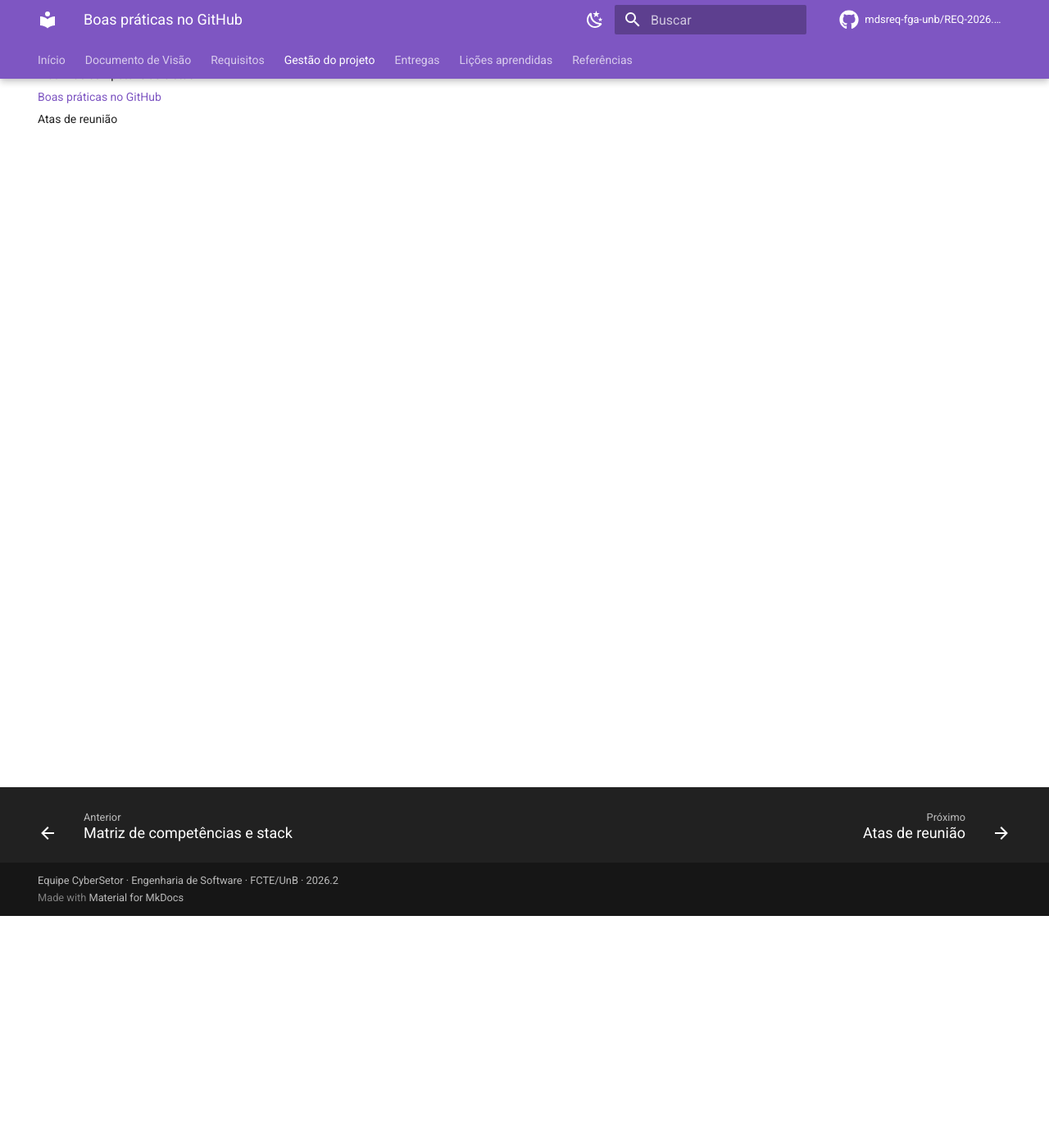
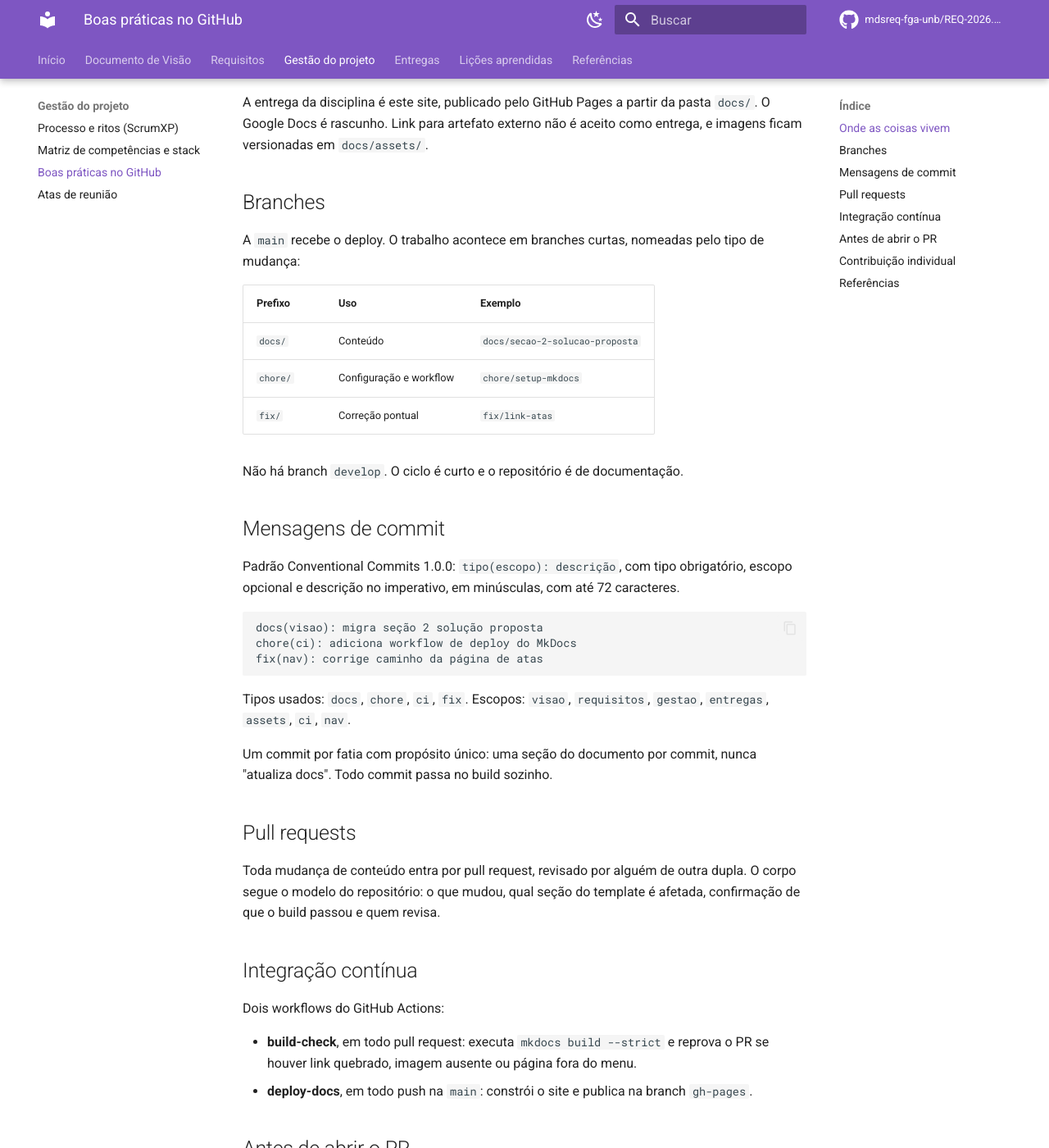
Before and after one commit to mdsreq-fga-unb/REQ-2026.2-T02-CyberSetor, an MkDocs documentation site: the page built from docs/gestao/boas-praticas-github.md, in a window 1280 px wide and 1400 px high, scrolled down 283 px. Shown: the whole window at 82% size. Built offline with MkDocs 1.6.1 and Material for MkDocs 9.7.7, drawn with Linux system fonts in a browser that asks for light colours; comment, search, counter and statistics services are not loaded; some of the changed text lies outside the part shown.

Commit message:
docs(gestao): publica boas práticas no GitHub

````diff
--- a/docs/gestao/boas-praticas-github.md
+++ b/docs/gestao/boas-praticas-github.md
@@ -1,4 +1,63 @@
 # Boas práticas no GitHub
 
-!!! warning "Página em construção"
-    Conteúdo a ser migrado do Documento de Visão de Produto e Projeto.
+Acordo de trabalho da equipe para este repositório. O objetivo é que o histórico de commits e de pull requests seja a evidência do processo, e que ninguém dependa de memória para saber como contribuir.
+
+## Onde as coisas vivem
+
+A entrega da disciplina é este site, publicado pelo GitHub Pages a partir da pasta `docs/`. O Google Docs é rascunho. Link para artefato externo não é aceito como entrega, e imagens ficam versionadas em `docs/assets/`.
+
+## Branches
+
+A `main` recebe o deploy. O trabalho acontece em branches curtas, nomeadas pelo tipo de mudança:
+
+| Prefixo | Uso | Exemplo |
+|---|---|---|
+| `docs/` | Conteúdo | `docs/secao-2-solucao-proposta` |
+| `chore/` | Configuração e workflow | `chore/setup-mkdocs` |
+| `fix/` | Correção pontual | `fix/link-atas` |
+
+Não há branch `develop`. O ciclo é curto e o repositório é de documentação.
+
+## Mensagens de commit
+
+Padrão Conventional Commits 1.0.0: `tipo(escopo): descrição`, com tipo obrigatório, escopo opcional e descrição no imperativo, em minúsculas, com até 72 caracteres.
+
+```
+docs(visao): migra seção 2 solução proposta
+chore(ci): adiciona workflow de deploy do MkDocs
+fix(nav): corrige caminho da página de atas
+```
+
+Tipos usados: `docs`, `chore`, `ci`, `fix`. Escopos: `visao`, `requisitos`, `gestao`, `entregas`, `assets`, `ci`, `nav`.
+
+Um commit por fatia com propósito único: uma seção do documento por commit, nunca "atualiza docs". Todo commit passa no build sozinho.
+
+## Pull requests
+
+Toda mudança de conteúdo entra por pull request, revisado por alguém de outra dupla. O corpo segue o modelo do repositório: o que mudou, qual seção do template é afetada, confirmação de que o build passou e quem revisa.
+
+## Integração contínua
+
+Dois workflows do GitHub Actions:
+
+- **build-check**, em todo pull request: executa `mkdocs build --strict` e reprova o PR se houver link quebrado, imagem ausente ou página fora do menu.
+- **deploy-docs**, em todo push na `main`: constrói o site e publica na branch `gh-pages`.
+
+## Antes de abrir o PR
+
+```bash
+python -m venv .venv && source .venv/bin/activate
+pip install -r requirements.txt
+mkdocs serve          # pré-visualização em http://127.0.0.1:8000
+mkdocs build --strict # o mesmo teste que roda no CI
+```
+
+## Contribuição individual
+
+Cada integrante commita, com a própria conta, as seções que migrou ou escreveu. A disciplina avalia contribuição individual, e o histórico do repositório é a evidência.
+
+## Referências
+
+CONVENTIONAL COMMITS. **Conventional Commits 1.0.0.** Disponível em: https://www.conventionalcommits.org/en/v1.0.0/. Acesso em: 5 set. 2026.
+
+SQUIDFUNK. **Material for MkDocs: Publishing your site.** Disponível em: https://squidfunk.github.io/mkdocs-material/publishing-your-site/. Acesso em: 5 set. 2026.
````
